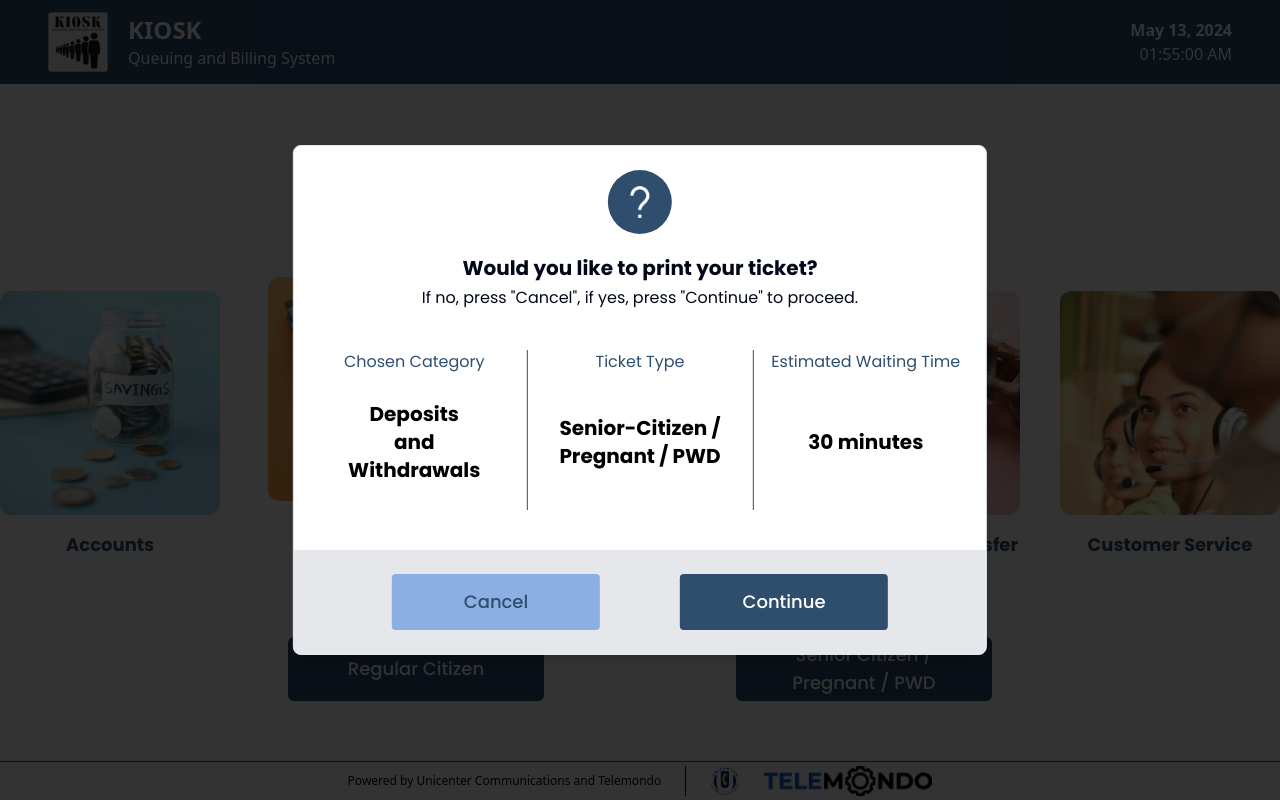
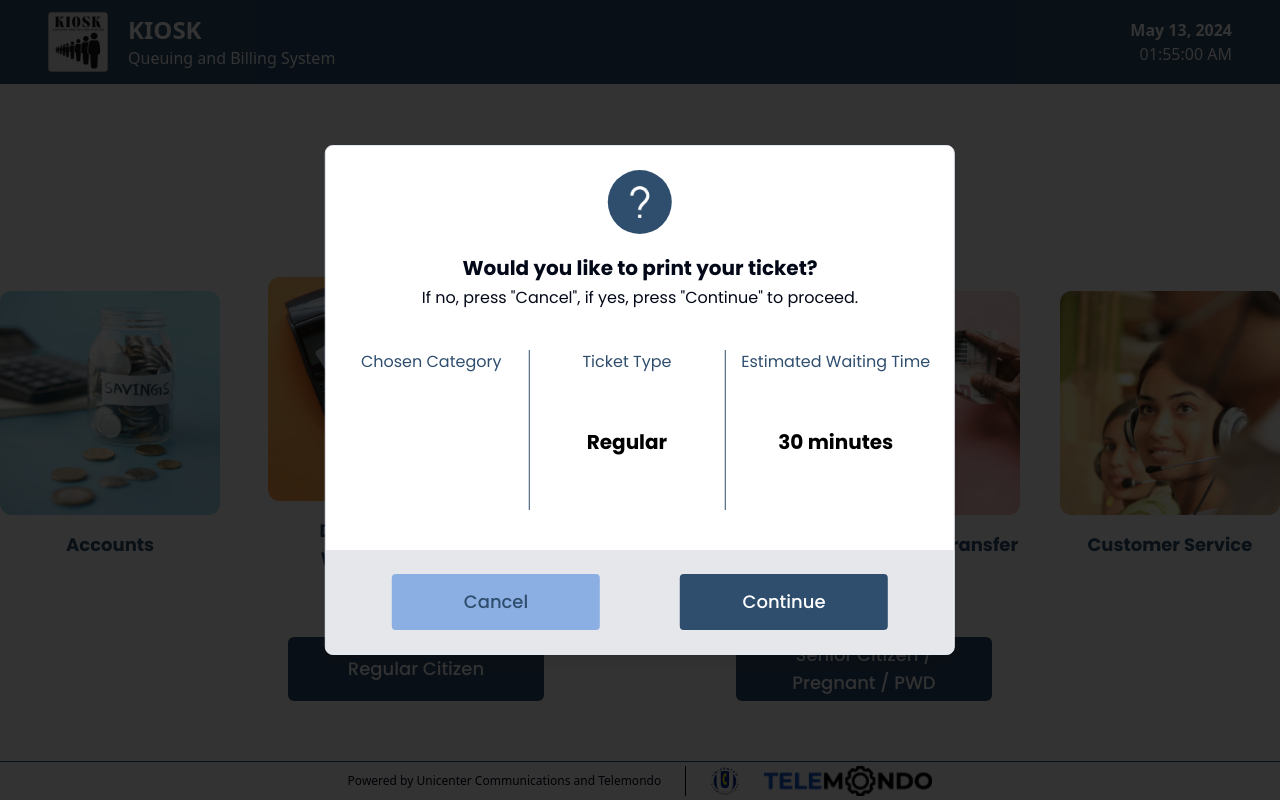
Before and after one commit to Telemondo-Technologies-Development/qs-dashboard-react, a React (Vite) app: page /kiosk in a window 1280 px wide. Both pictures are taken after a click on the button "Regular Citizen". Built offline with nearby package versions, Linux system fonts and the light colour scheme.

Commit message:
feat: handled dialog content states
in this commit i:
- Created a state manager to display the user-selected counterType and ticketType.

```diff
--- a/src/routes/kiosk/layout/kiosk_dashboard/-KioskDashboard.tsx
+++ b/src/routes/kiosk/layout/kiosk_dashboard/-KioskDashboard.tsx
@@ -1,11 +1,11 @@
 import { Button } from "@/components/ui/button";
-import { Link } from "@tanstack/react-router";
 import { useEffect } from "react";
 import {
   useSelectedCounterStore,
   counterTypes,
 } from "../../state_management/-CounterType";
 import { useDialogStore } from "../../state_management/-DialogStates";
+import { useSelectedTicketStore } from "../../state_management/-TicketType";
 
 export default function KioskDashboard() {
   const selectedCounter = useSelectedCounterStore(
@@ -17,6 +17,8 @@ export default function KioskDashboard() {
   const resetSelectedCounter = useSelectedCounterStore(
     (state) => state.resetSelectedCounter
   );
+
+  const setTicketType = useSelectedTicketStore((state)=> state.setSelectedTicket)
 
   const setShowDialog = useDialogStore((state) => state.toggleShow);
   const isOpen = useDialogStore((state) => state.isOpen);
@@ -65,6 +67,7 @@ export default function KioskDashboard() {
           onClick={() => {
             resetVariant();
             setShowDialog();
+            setTicketType(1);
           }}
           className="w-64 h-16 text-lg bg-main_primary"
         >
@@ -75,6 +78,7 @@ export default function KioskDashboard() {
           onClick={() => {
             resetVariant();
             setShowDialog();
+            setTicketType(2);
           }}
           className="w-64 h-16 text-lg bg-main_primary"
         >
--- a/src/routes/kiosk/layout/kiosk_dialog/-DialogContent.tsx
+++ b/src/routes/kiosk/layout/kiosk_dialog/-DialogContent.tsx
@@ -1,9 +1,16 @@
+import { useSelectedCounterStore } from "../../state_management/-CounterType";
+import { useSelectedTicketStore } from "../../state_management/-TicketType";
+
 type DialogContentProps = {
   variant: string;
 };
 export default function DialogContent({ variant }: DialogContentProps) {
-  const chosenCategory = "Deposits\nand\nWithdrawals";
-  const ticketType = "Senior-Citizen /\nPregnant / PWD";
+  const selectedCounter = useSelectedCounterStore(
+    (state) => state.selectedCounter
+  );
+  const selectedTicket = useSelectedTicketStore(
+    (state) => state.selectedTicket
+  );
   const eta = "30";
   const errorMessage = "Check your internet\nconnectivity\nor try again later.";
   const ticketNumber = "T-179";
@@ -17,17 +24,23 @@ export default function DialogContent({ variant }: DialogContentProps) {
           <div className="flex gap-4 size-full">
             <div className="flex flex-col flex-1 ">
               <p>Chosen Category</p>
-              <p className="my-auto text-base font-bold text-black whitespace-pre md:text-lg lg:text-xl">{chosenCategory}</p>
+              <p className="my-auto text-base font-bold text-black whitespace-pre md:text-lg lg:text-xl">
+                {selectedCounter.counterName?.replace(/\s+/g, "\n")}
+              </p>
             </div>
             <div className="h-full w-[1px] bg-main_primary"></div>
             <div className="flex flex-col flex-1">
               <p>Ticket Type</p>
-              <p className="my-auto text-base font-bold text-black whitespace-pre md:text-lg lg:text-xl">{ticketType}</p>
+              <p className="my-auto text-base font-bold text-black whitespace-pre md:text-lg lg:text-xl">
+                {selectedTicket.ticketName}
+              </p>
             </div>
             <div className="h-full w-[1px] bg-main_primary"></div>
             <div className="flex flex-col flex-1 ">
               <p className="whitespace-nowrap">Estimated Waiting Time</p>
-              <p className="my-auto text-base font-bold text-black md:text-lg lg:text-xl">{eta} minutes</p>
+              <p className="my-auto text-base font-bold text-black md:text-lg lg:text-xl">
+                {eta} minutes
+              </p>
             </div>
           </div>
         </>
@@ -37,7 +50,9 @@ export default function DialogContent({ variant }: DialogContentProps) {
         </>
       ) : (
         <>
-          <p className="text-lg font-bold text-black whitespace-pre lg:text-xl">{errorMessage}</p>
+          <p className="text-lg font-bold text-black whitespace-pre lg:text-xl">
+            {errorMessage}
+          </p>
         </>
       )}
     </div>
--- /dev/null
+++ b/src/routes/kiosk/state_management/-TicketType.tsx
@@ -0,0 +1,47 @@
+import { create } from "zustand";
+
+type Ticket = {
+    ticketID: number | undefined;
+    ticketName: string | undefined;
+  };
+
+export const ticketTypes: Ticket[] = [
+    {
+      ticketID: 1,
+      ticketName: "Regular",
+    },
+    {
+      ticketID: 2,
+      ticketName: "Senior-Citizen /\nPregnant / PWD",
+    }
+  ];
+
+const initialState: Ticket = {
+ticketID: undefined,
+ticketName: undefined,
+};
+
+
+type SelectedTicketStore = {
+selectedTicket: Ticket;
+setSelectedTicket: (selectedTicketID: number | undefined) => void;
+resetSelectedTicket: () => void;
+};
+
+
+export const useSelectedTicketStore = create<SelectedTicketStore>()(
+    (set) => ({
+      selectedTicket: initialState,
+      setSelectedTicket: (selectedTicketID) => {
+        set({
+          selectedTicket: {
+            ticketID: selectedTicketID,
+            ticketName: ticketTypes[selectedTicketID! - 1].ticketName,
+          },
+        });
+      },
+      resetSelectedTicket: () => {
+        set({ selectedTicket: initialState });
+      },
+    })
+  );
```
